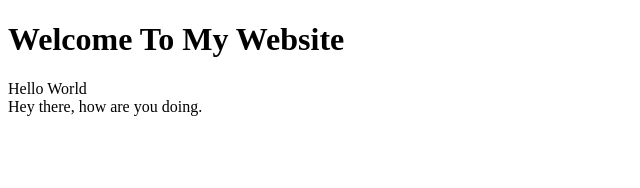
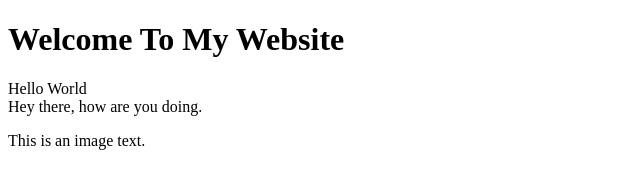
Before and after one commit to Ronnie12B/Growth-App, a plain HTML site: page index.html in a window 1280 px wide. Shown: the whole page, without its empty margins (0-640 px from the left). Drawn offline with Linux system fonts and the light colour scheme.

Commit message:
Added an image text in the image div.

```diff
--- a/index.html
+++ b/index.html
@@ -12,6 +12,9 @@
             <div class="container">
                 Hey there, how are you doing.
             </div>
+            <div class="images">
+                <p class="image-text">This is an image text.</p>
+            </div>
         </section>
     </body>
 </html>
```
